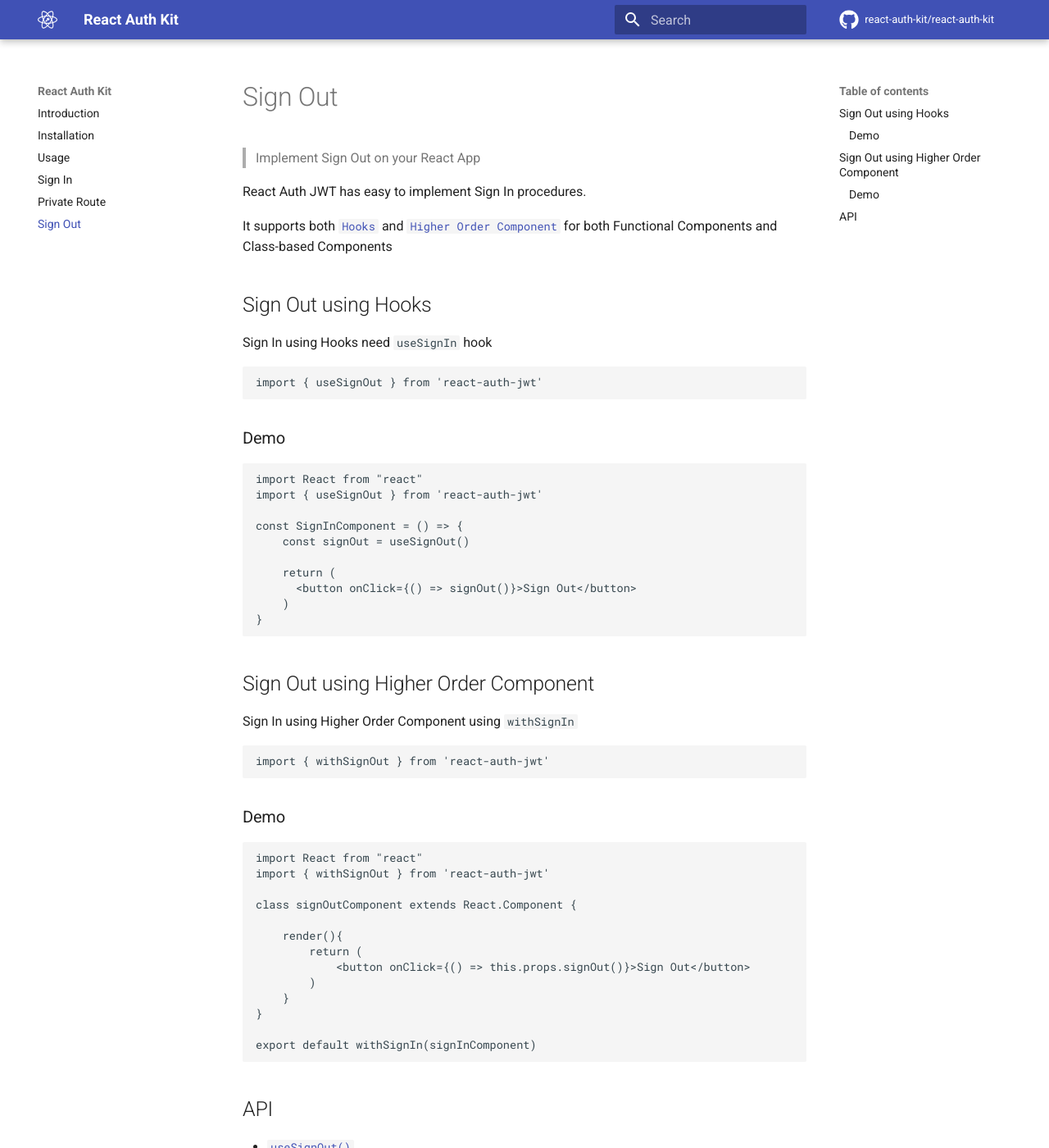
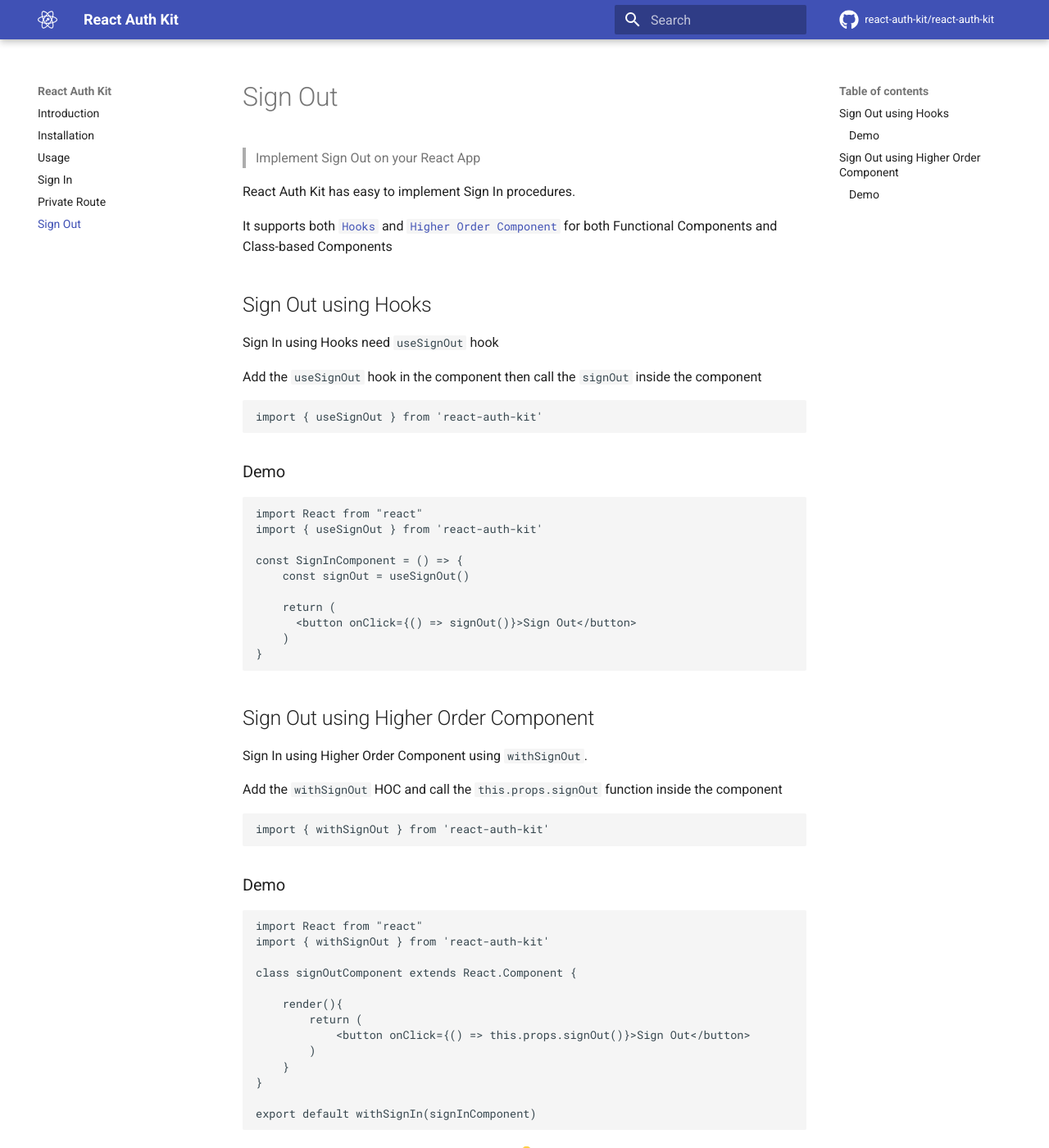
Before and after one commit to smileBaby628/myRepository1, an MkDocs documentation site: the page built from docs/signout.md, in a window 1280 px wide and 1400 px high. Shown: the whole window at 82% size. Built offline with MkDocs 1.6.1 and Material for MkDocs 9.7.7, drawn with Linux system fonts in a browser that asks for light colours; comment, search, counter and statistics services are not loaded; some of the changed text lies outside the part shown.

Commit message:
docs: signout.md updated

````diff
--- a/docs/signout.md
+++ b/docs/signout.md
@@ -2,7 +2,7 @@
 
 > Implement Sign Out on your React App
 
-React Auth JWT has easy to implement Sign In procedures.
+React Auth Kit has easy to implement Sign In procedures.
 
 It supports both [`Hooks`](https://reactjs.org/docs/hooks-intro.html) and
 [`Higher Order Component`](https://reactjs.org/docs/higher-order-components.html)
@@ -10,15 +10,17 @@
 
 ## Sign Out using Hooks
 
-Sign In using Hooks need `useSignIn` hook
+Sign In using Hooks need `useSignOut` hook
+
+Add the `useSignOut` hook in the component then call the `signOut` inside the component
 
 ```js
-import { useSignOut } from 'react-auth-jwt'
+import { useSignOut } from 'react-auth-kit'
 ```
 ### Demo
 ```jsx
 import React from "react"
-import { useSignOut } from 'react-auth-jwt'
+import { useSignOut } from 'react-auth-kit'
 
 const SignInComponent = () => {
     const signOut = useSignOut()
@@ -32,16 +34,18 @@
 
 ## Sign Out using Higher Order Component
 
-Sign In using Higher Order Component using `withSignIn`
+Sign In using Higher Order Component using `withSignOut`.
+
+Add the `withSignOut` HOC and call the `this.props.signOut` function inside the component
 
 ```js
-import { withSignOut } from 'react-auth-jwt'
+import { withSignOut } from 'react-auth-kit'
 ```
 
 ### Demo
 ```jsx
 import React from "react"
-import { withSignOut } from 'react-auth-jwt'
+import { withSignOut } from 'react-auth-kit'
 
 class signOutComponent extends React.Component {
 
@@ -55,6 +59,5 @@
 export default withSignIn(signInComponent)
 ```
 
-## API
-- [`useSignOut()`](/api)
-- [`withSignOut()`](/api)
+<p align="center">&mdash; 🔑  &mdash;</p>
+<p align="center"><i>React Auth Kit is <a href="https://github.com/react-auth-kit/react-auth-kit/blob/master/LICENSE">Apache 2.0 License</a> code</i></p>
````
